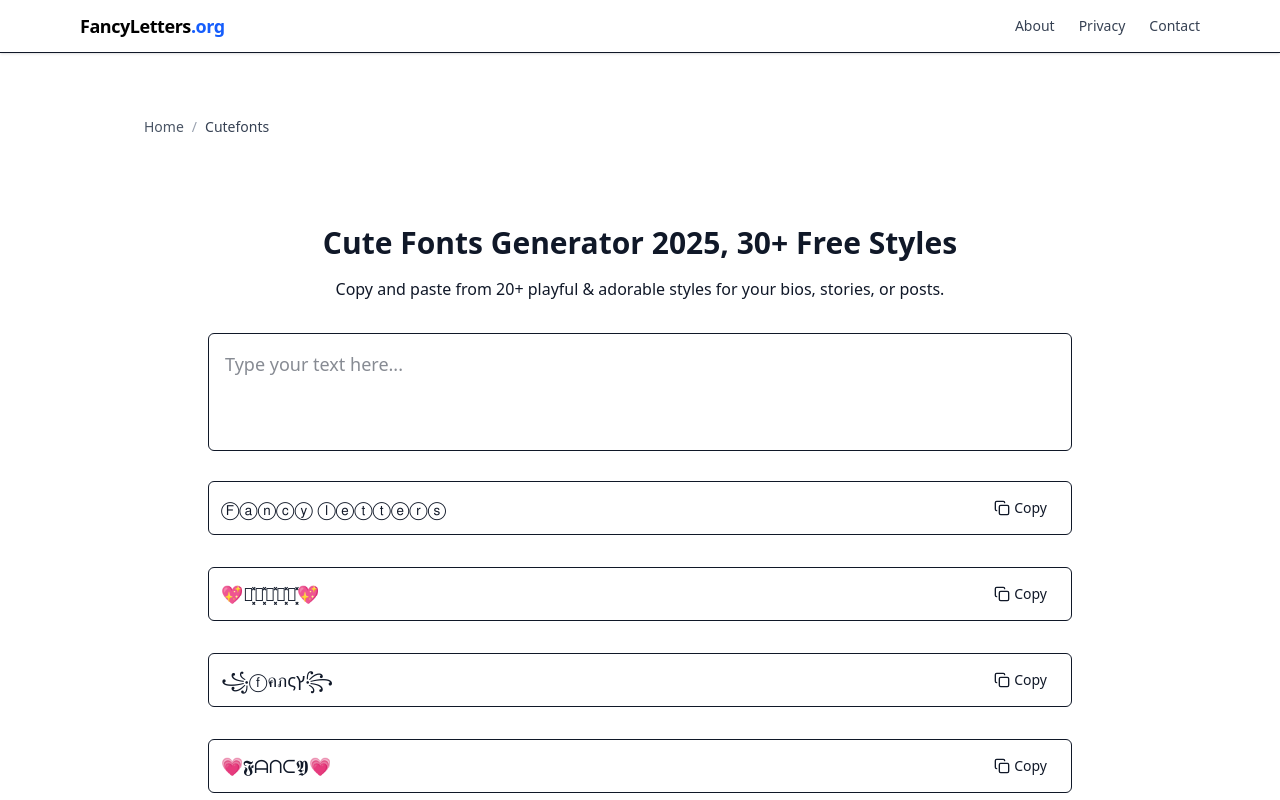
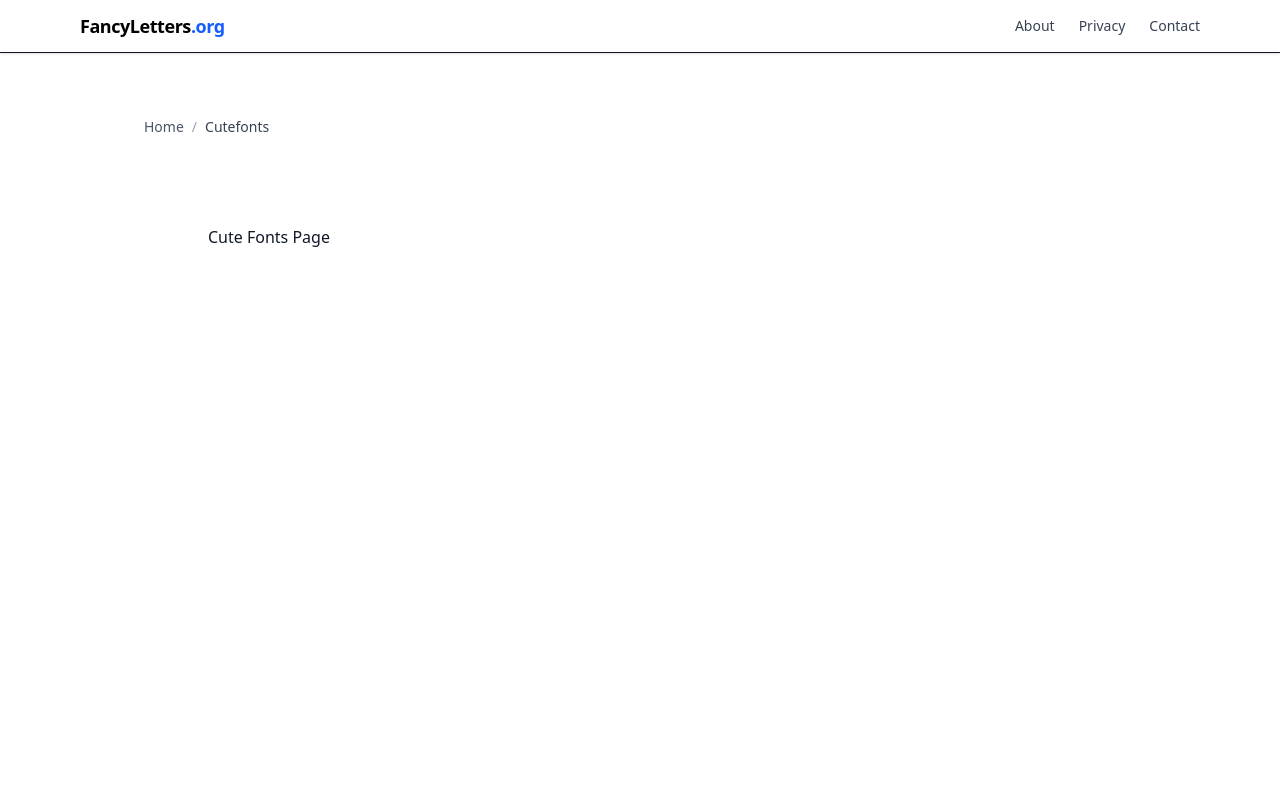
Before and after one commit to chintooflutter/fancynext, a Next.js app: page /cutefonts in a window 1280 px wide. Shown: the top 800 px of the page. Built offline with nearby package versions, Linux system fonts and the light colour scheme.

Commit message:
update cutefont page

```diff
--- a/src/app/cutefonts/page.tsx
+++ b/src/app/cutefonts/page.tsx
@@ -1,65 +1,7 @@
-import { cuteFontStyles } from '@/data/fonts/cutefonts';
-import FontPreviewList from './FontPreviewList';
-import type { Metadata } from 'next';
-
-export const generateMetadata = (): Metadata => {
-  const title = 'Cute Fonts Generator 2025, 30+ Free Styles';
-  const description =
-    'Try our free Cute Fonts Generator 2025 with 20+ adorable styles. Copy and paste cute fonts for Instagram, TikTok, or anywhere you want stylish text!';
-
-  return {
-    title,
-    description,
-    keywords: [
-      'cute fonts',
-      'cute text generator',
-      'adorable fonts',
-      'kawaii fonts',
-      'copy paste cute letters',
-      'font for instagram bio',
-      'sweet font styles',
-      'playful font generator',
-    ],
-    alternates: {
-      canonical: 'https://cutefonts.fancyletters.org/',
-    },
-    openGraph: {
-      title,
-      description,
-      url: 'https://cutefonts.fancyletters.org/',
-      siteName: 'FancyLetters.org',
-      images: [
-        {
-          url: 'https://www.fancyletters.org/fancy-letters-logo.png',
-          width: 1200,
-          height: 630,
-          alt: 'Cute Fonts Generator',
-        },
-      ],
-      locale: 'en_US',
-      type: 'website',
-    },
-    twitter: {
-      card: 'summary_large_image',
-      title,
-      description,
-      images: ['https://www.fancyletters.org/fancy-letters-logo.png'],
-    },
-    robots: {
-      index: true,
-      follow: true,
-    },
-  };
-};
-
 export default function CuteFontsPage() {
   return (
     <main className="max-w-4xl mx-auto px-4 pt-16 pb-12">
-      <h1 className="text-3xl font-bold text-center mb-4">Cute Fonts Generator 2025, 30+ Free Styles</h1>
-      <p className="text-center text-muted-foreground mb-8">
-        Copy and paste from 20+ playful & adorable styles for your bios, stories, or posts.
-      </p>
-      <FontPreviewList fontStyles={cuteFontStyles} />
+      <h1>Cute Fonts Page</h1>
     </main>
   );
 }
```
